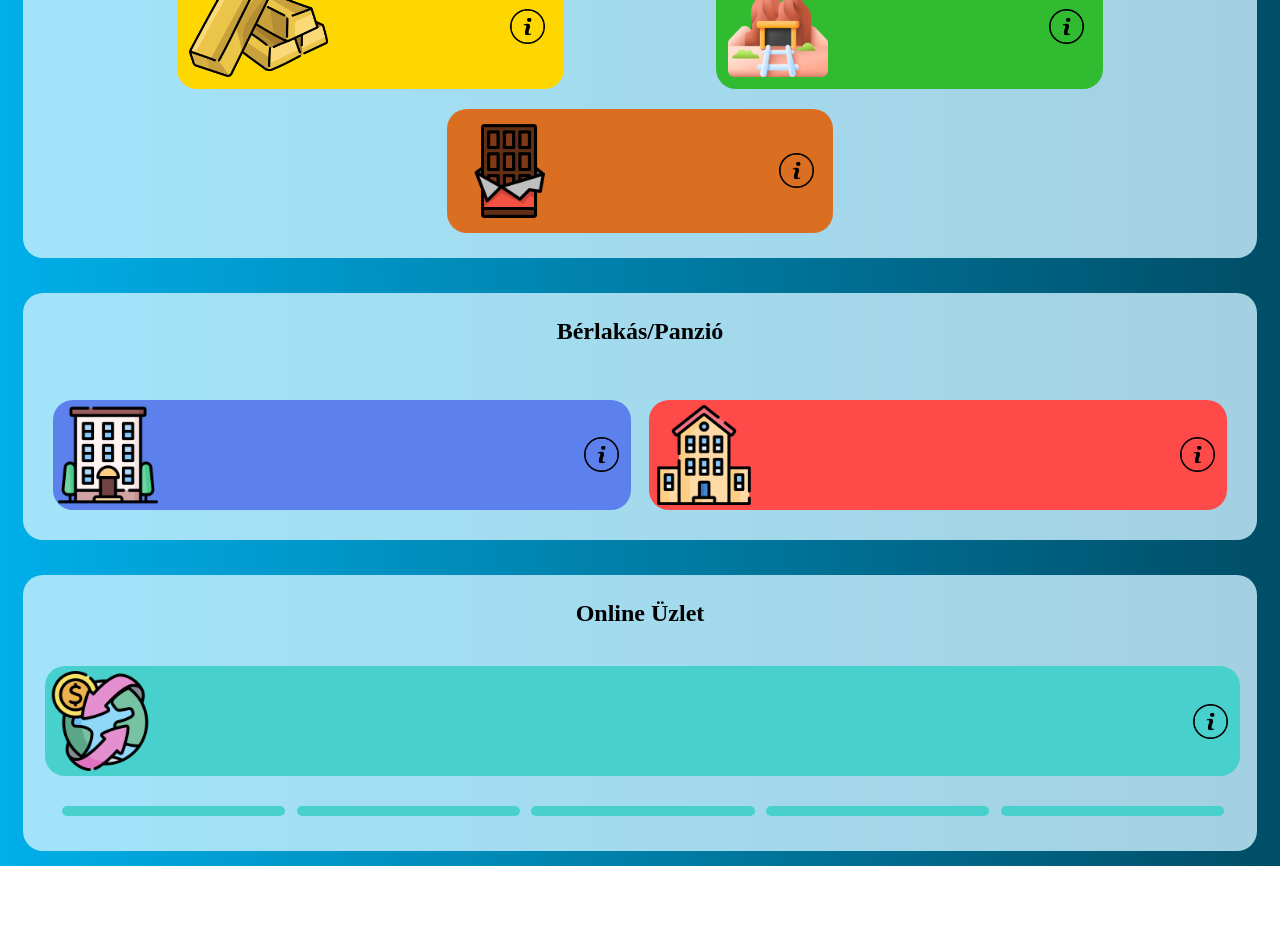
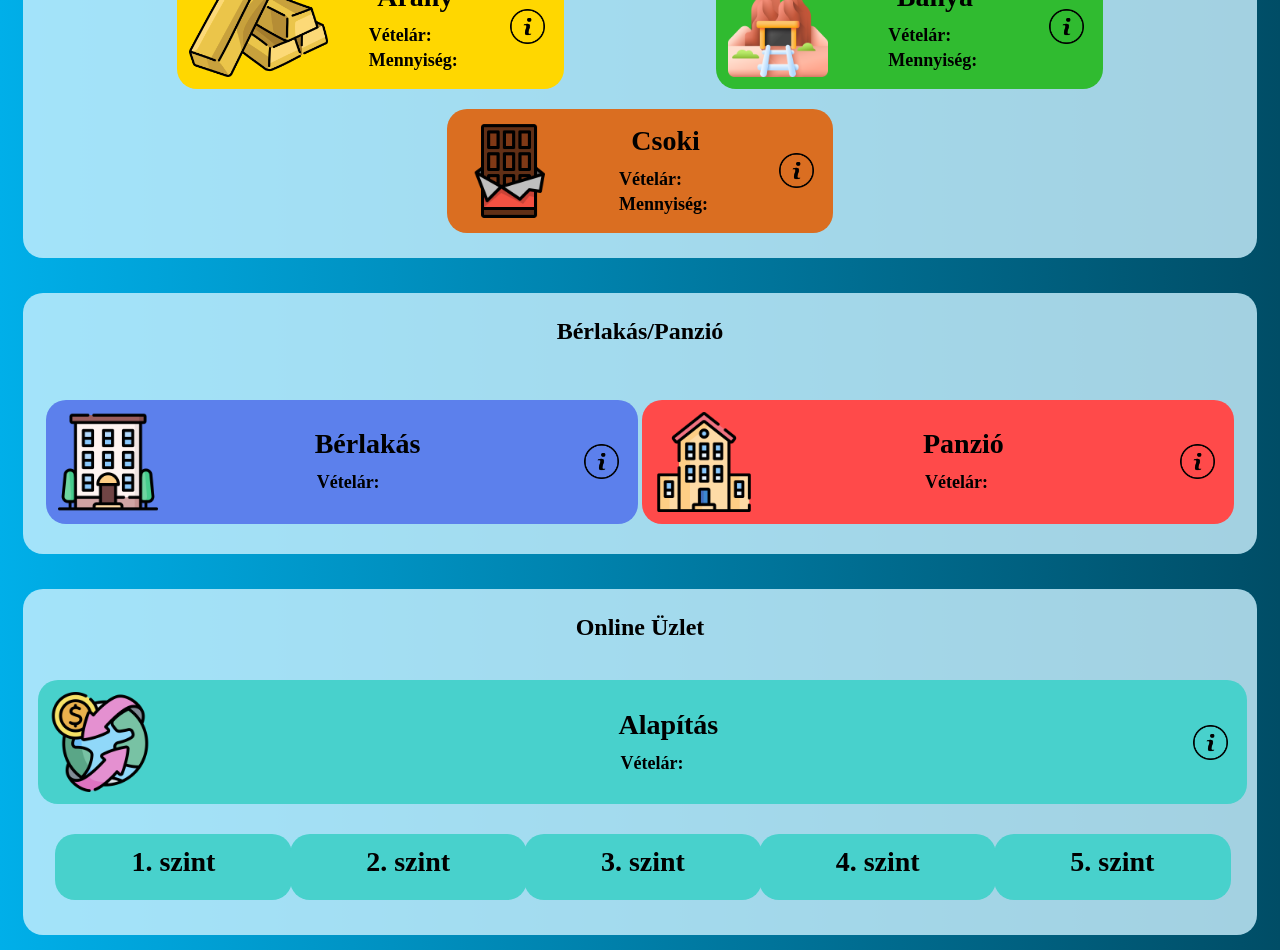
Before and after one commit to dvd2001/MyFirstMillion, an Angular app: page /game in a window 1280 px wide. Shown: the part 240-1190 px from the top of the page. Before the commit the page ends 1106 px from the top, so only its background shows below. Built offline with nearby package versions, Linux system fonts and the light colour scheme.

Commit message:
adding description to the cards

```diff
--- a/src/app/components/game-page/game-page.css
+++ b/src/app/components/game-page/game-page.css
@@ -15,10 +15,25 @@ section {
     border: none;
 }
 
+p {
+    color: var(--form);
+    font-size: 18px;
+    margin: 2px;
+}
+
 h1 {
     color: var(--form);
     height: fit-content;
     width: fit-content;
+}
+
+h2 {
+    color: var(--form);
+    height: fit-content;
+    width: fit-content;
+    margin: 0px;
+    margin-bottom: 10px;
+    font-size: 28px;
 }
 
 .container {
@@ -50,6 +65,7 @@ h1 {
     border-color: var(--border-form);
     border-radius: 20px;
     margin: 10px;
+    padding: 12px;
 }
 
 .online {
@@ -61,6 +77,7 @@ h1 {
     border-color: var(--border-form);
     border-radius: 20px;
     margin-top: 10px;
+    padding: 12px;
 }
 
 .listContainer {
@@ -113,6 +130,37 @@ h1 {
 .infoBtn:hover {
     background-color: var(--bg-back-hover);
     cursor: pointer;
+}
+
+.text {
+    display: flex;
+    flex-direction: column;
+    flex-wrap: wrap;
+    align-self: center;
+    align-items: center;
+    padding: 0px;
+    margin: 0px;
+    width: fit-content;
+    height: fit-content;
+}
+
+.detail {
+    display: flex;
+    flex-wrap: wrap;
+    flex-direction: row;
+    justify-content: space-between;
+    margin: 0px;
+    padding: 0px;
+    height: fit-content;
+    width: 100%;
+}
+
+.level {
+    justify-content: center;
+}
+
+.title {
+    font-weight: bold;
 }
 
 #navbar {
@@ -189,6 +237,14 @@ h1 {
 }
 
 @media (max-width: 1200px) {
+    p {
+        font-size: 14px;
+    }
+
+    h2 {
+        font-size: 20px;
+    }
+
     .container {
         display: flex;
         flex-direction: column;
--- a/src/app/components/game-page/game-page.html
+++ b/src/app/components/game-page/game-page.html
@@ -8,6 +8,17 @@
     <div class="container">
         <div id="gold" class="stock cards">
             <img class="icon" src="assets/images/gold.png" alt="Gold Bars">
+            <div class="text">
+                <h2>Arany</h2>
+                <div class="detail">
+                    <p class="title">Vételár:</p>
+                    <p class="price"></p>
+                </div>
+                <div class="detail">
+                    <p class="title">Mennyiség:</p>
+                    <p class="price"></p>
+                </div>
+            </div>
             <button class="infoBtn" (click)="goldInfo()">
                 <img [src]="themeService.getTheme()() === 'light' ? 'assets/images/info.png' : 'assets/images/infoWhite.png'"
                     alt="Information" class="info">
@@ -15,6 +26,17 @@
         </div>
         <div id="mine" class="stock cards">
             <img src="assets/images/mine.png" alt="Mine" class="icon">
+            <div class="text">
+                <h2>Bánya</h2>
+                <div class="detail">
+                    <p class="title">Vételár:</p>
+                    <p class="price"></p>
+                </div>
+                <div class="detail">
+                    <p class="title">Mennyiség:</p>
+                    <p class="price"></p>
+                </div>
+            </div>
             <button class="infoBtn" (click)="mineInfo()">
                 <img [src]="themeService.getTheme()() === 'light' ? 'assets/images/info.png' : 'assets/images/infoWhite.png'"
                     alt="Information" class="info">
@@ -22,6 +44,17 @@
         </div>
         <div id="chocolate" class="stock cards">
             <img src="assets/images/chocolate.png" alt="Chocolate" class="icon">
+            <div class="text">
+                <h2>Csoki</h2>
+                <div class="detail">
+                    <p class="title">Vételár:</p>
+                    <p class="price"></p>
+                </div>
+                <div class="detail">
+                    <p class="title">Mennyiség:</p>
+                    <p class="price"></p>
+                </div>
+            </div>
             <button class="infoBtn" (click)="chocolateInfo()">
                 <img [src]="themeService.getTheme()() === 'light' ? 'assets/images/info.png' : 'assets/images/infoWhite.png'"
                     alt="Information" class="info">
@@ -37,6 +70,13 @@
         <div class="listContainer acList mobileList">
             <div id="flat" class="accomodation cards">
                 <img src="assets/images/building.png" alt="Building" class="icon">
+                <div class="text">
+                    <h2>Bérlakás</h2>
+                    <div class="detail">
+                        <p class="title">Vételár:</p>
+                        <p class="price"></p>
+                    </div>
+                </div>
                 <button class="infoBtn" (click)="flatInfo()">
                     <img [src]="themeService.getTheme()() === 'light' ? 'assets/images/info.png' : 'assets/images/infoWhite.png'"
                         alt="Information" class="info">
@@ -47,6 +87,13 @@
         <div class="listContainer acList mobileList">
             <div id="pansion" class="accomodation cards">
                 <img src="assets/images/pansion.png" alt="Guest house" class="icon">
+                <div class="text">
+                    <h2>Panzió</h2>
+                    <div class="detail">
+                        <p class="title">Vételár:</p>
+                        <p class="price"></p>
+                    </div>
+                </div>
                 <button class="infoBtn" (click)="pansionInfo()">
                     <img [src]="themeService.getTheme()() === 'light' ? 'assets/images/info.png' : 'assets/images/infoWhite.png'"
                         alt="Information" class="info">
@@ -63,6 +110,13 @@
     <div id="onlineContainer" class="container lists">
         <div class="online cards" id="basicOnline">
             <img src="assets/images/online.png" alt="Online Shop" class="icon">
+            <div class="text">
+                <h2>Alapítás</h2>
+                <div class="detail">
+                    <p class="title">Vételár:</p>
+                    <p class="price"></p>
+                </div>
+            </div>
             <button class="infoBtn" (click)="onlineInfo()">
                 <img [src]="themeService.getTheme()() === 'light' ? 'assets/images/info.png' : 'assets/images/infoWhite.png'"
                     alt="Information" class="info">
@@ -70,23 +124,43 @@
         </div>
         <div id="levels" class="container">
             <div class="listContainer onlineList mobileList">
-                <div class="online cards" id="level1"></div>
+                <div class="online level cards" id="level1">
+                    <div class="text">
+                        <h2>1. szint</h2>
+                    </div>
+                </div>
                 <div *ngIf="showLevel1" id="level1List" class="lists bgOnlineList"></div>
             </div>
             <div class="listContainer onlineList mobileList">
-                <div class="online cards" id="level2"></div>
+                <div class="online level cards" id="level2">
+                    <div class="text">
+                        <h2>2. szint</h2>
+                    </div>
+                </div>
                 <div *ngIf="showLevel2" id="level2List" class="lists bgOnlineList"></div>
             </div>
             <div class="listContainer onlineList mobileList">
-                <div class="online cards" id="level3"></div>
+                <div class="online level cards" id="level3">
+                    <div class="text">
+                        <h2>3. szint</h2>
+                    </div>
+                </div>
                 <div *ngIf="showLevel3" id="level3List" class="lists bgOnlineList"></div>
             </div>
             <div class="listContainer onlineList mobileList">
-                <div class="online cards" id="level4"></div>
+                <div class="online level cards" id="level4">
+                    <div class="text">
+                        <h2>4. szint</h2>
+                    </div>
+                </div>
                 <div *ngIf="showLevel4" id="level4List" class="lists bgOnlineList"></div>
             </div>
             <div class="listContainer onlineList mobileList">
-                <div class="online cards" id="level5"></div>
+                <div class="online level cards" id="level5">
+                    <div class="text">
+                        <h2>5. szint</h2>
+                    </div>
+                </div>
                 <div *ngIf="showLevel5" id="level5List" class="lists bgOnlineList"></div>
             </div>
         </div>
```
